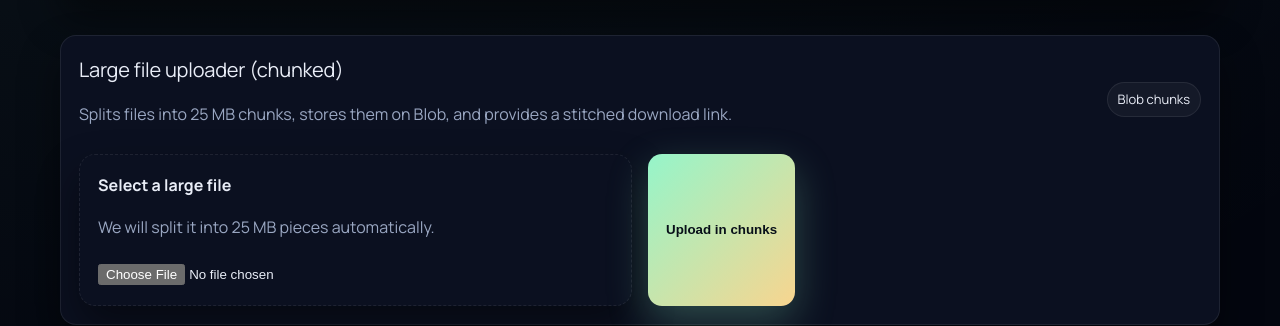
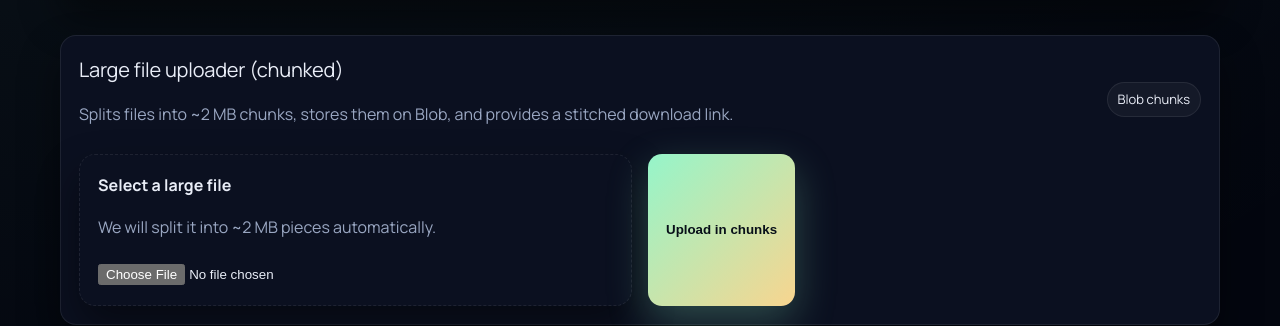
Before and after one commit to randompixle/Project-Archive, a Next.js app: page / in a window 1280 px wide. Shown: the part 999-1325 px from the top of the page. Built offline with nearby package versions, Linux system fonts and the light colour scheme.

Commit message:
Add files via upload

```diff
--- a/app/components/ChunkUploader.tsx
+++ b/app/components/ChunkUploader.tsx
@@ -4,8 +4,8 @@ import { useState } from "react";
 
 type UploadState = "idle" | "uploading" | "success" | "error";
 
-// Keep chunks small to fit Vercel function payload limits.
-const CHUNK_SIZE = 5 * 1024 * 1024; // 5 MB
+// Keep chunks small to fit Vercel function payload limits (reduce if you hit 413s).
+const CHUNK_SIZE = 2 * 1024 * 1024; // ~2 MB
 
 export default function ChunkUploader() {
   const [file, setFile] = useState<File | null>(null);
@@ -80,7 +80,7 @@ export default function ChunkUploader() {
         <div>
           <p className="section__title">Large file uploader (chunked)</p>
           <p className="muted">
-            Splits files into 25 MB chunks, stores them on Blob, and provides a stitched download link.
+            Splits files into ~2 MB chunks, stores them on Blob, and provides a stitched download link.
           </p>
         </div>
         <span className="pill">{state === "uploading" ? `Uploading ${progress}%` : "Blob chunks"}</span>
@@ -89,7 +89,7 @@ export default function ChunkUploader() {
       <form onSubmit={handleUpload} className="grid grid--two">
         <label className="card" style={{ borderStyle: "dashed", cursor: "pointer" }}>
           <strong>Select a large file</strong>
-          <p className="muted">We will split it into 25 MB pieces automatically.</p>
+          <p className="muted">We will split it into ~2 MB pieces automatically.</p>
           <input
             type="file"
             onChange={(e) => setFile(e.target.files?.[0] || null)}
```
